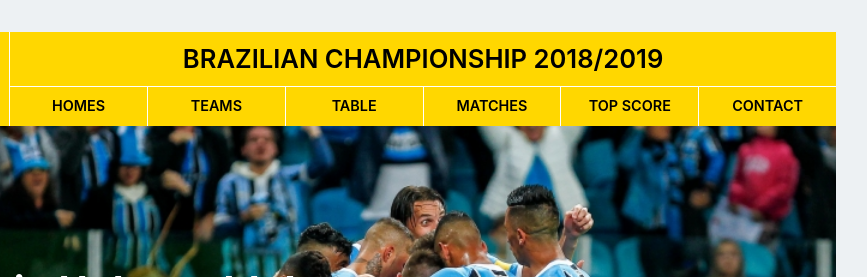
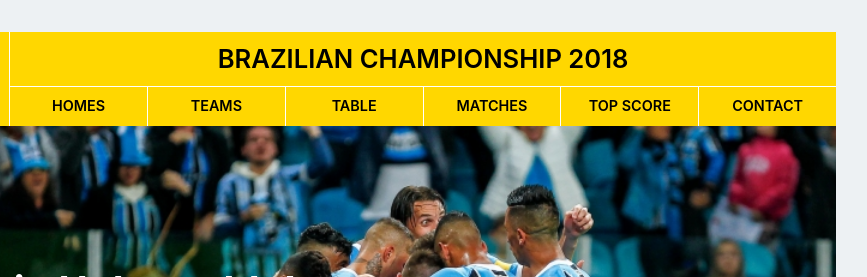
Before and after one commit to UA83/football, a plain HTML site: page index.html in a window 1280 px wide. Shown: the top 277 px of the page, 284-1151 px from the left. Drawn offline with Linux system fonts and the light colour scheme.

Commit message:
test from home

```diff
--- a/index.html
+++ b/index.html
@@ -12,7 +12,7 @@
     <div class="container">
         <div class="header-top">
             <div class="logo"><img class="img-logo" src="imgs/logo.png" alt=""></div>
-            <div class="page-title">Brazilian Championship 2018/2019</div>
+            <div class="page-title">Brazilian Championship 2018</div>
             <div class="top-nav-container">
                 <div class="link"><a href="#">Homes</a></div>
                 <div class="link"><a href="#">Teams</a></div>
```
